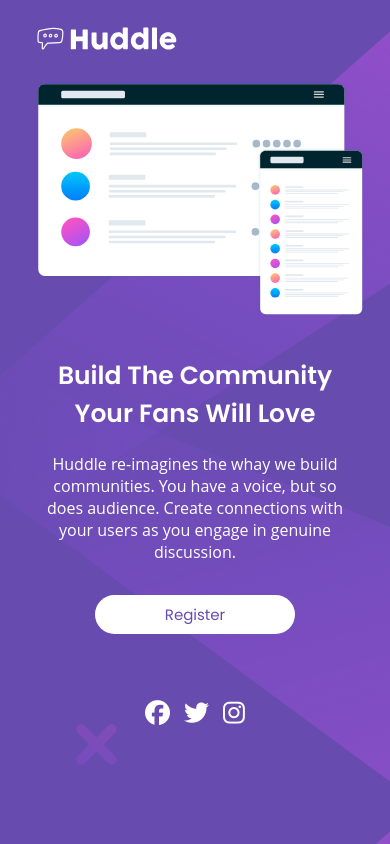
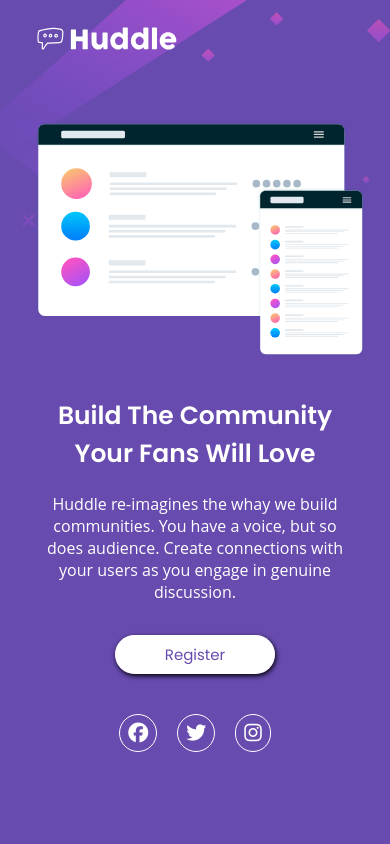
Before and after one commit to C10v15/Landing-Page-Hunddle, a plain HTML site: page index.html in a window 390 px wide. Drawn offline with Linux system fonts and the light colour scheme.

Commit message:
git commit -m “new”

```diff
--- a/index.html
+++ b/index.html
@@ -11,9 +11,6 @@
   <link rel="preconnect" href="https://fonts.googleapis.com">
   <link rel="preconnect" href="https://fonts.gstatic.com" crossorigin>
   <link href="https://fonts.googleapis.com/css2?family=Poppins:wght@400;600&display=swap" rel="stylesheet">
-
-  <link rel="preconnect" href="https://fonts.googleapis.com">
-  <link rel="preconnect" href="https://fonts.gstatic.com" crossorigin>
   <link href="https://fonts.googleapis.com/css2?family=Poppins&display=swap" rel="stylesheet">
 
   <link rel="stylesheet" href="./src/css/reset.css">
@@ -39,7 +36,7 @@
 
             <div class="conteudo-texto">
               <h1 class="titulo">
-                Build The Community <br>
+                Build The Community
                 Your Fans Will Love
             </h1>
 
@@ -70,13 +67,6 @@
         <i class="fa-brands fa-instagram"></i>
       </a>
     </div>
-
-     <!--  <div>
-        <p class="attribution">
-          Challenge by <a href="https://www.frontendmentor.io?ref=challenge" target="_blank">Frontend Mentor</a>.
-          Coded by <a href="#">Your Name Here</a>.
-        </p>
-      </div> -->
   </footer>
 </body>
 </html>
--- a/src/css/responsive.css
+++ b/src/css/responsive.css
@@ -5,14 +5,14 @@
  }
 
 .conteudo{
-    display: flex;
     flex-direction: column;
 
 }
 .conteudo img{
     width: 100%;
     max-width: 100%;
-    padding: 0 30px ;
+    padding: 0 30px;
+    margin-top: 40px;
 }
 
 .conteudo-texto{
@@ -26,8 +26,10 @@
     font-size: 25px;
 }
 .button .btn{
-padding: 9px 70px;
+padding: 9px 50px;
 }
+
+
 .footer{
     display: flex;
     justify-content: center;
@@ -38,9 +40,9 @@ padding: 9px 70px;
 .footer .rede-social .fa-facebook,
 .footer .rede-social .fa-twitter,
 .footer .rede-social .fa-instagram{
-    font-size: 25px;
-    margin-top: 30px;
-    padding: 5px;
+    font-size: 20px;
+    margin: 8px;
+    padding: 8px;
 
 }
 }
--- a/src/css/style.css
+++ b/src/css/style.css
@@ -1,12 +1,13 @@
-html{
-    max-width: 1440px;
 
-}
 body{
     background-color: var(--Violet);
     background-image: url(../images/bg-desktop.svg);
+    background-repeat: no-repeat;
+    background-size: contain;
 
-
+    max-width: 1440px;
+    margin: 0 auto;
+    min-height: 100vh;
 
 }
 
@@ -61,8 +62,9 @@ body{
    font-size: 15px;
    background-color: white;
    border-radius: 20px;
+   box-shadow: 1px 2px 5px black;
    color: var(--Violet);
-   padding: 8px 30px;
+   padding: 10px 40px;
 
 
 }
@@ -90,11 +92,15 @@ body{
     font-size: 30px;
     color: #fff;
     padding: 10px;
-    margin-top: -50px;
+    margin: -60px 10px;
+    border: 1px solid #fff;
+    border-radius: 25px;
+
 }
-.attribution {
-        font-size: 11px;
-        text-align: center; }
-    .attribution a {
-         color: var(--attribution);
-        }
+.rede-social .fa-facebook:hover,
+.rede-social .fa-twitter:hover,
+.rede-social .fa-instagram:hover{
+    color: var(--Soft-Magenta);
+    border: 1px solid var(--Soft-Magenta);
+    transition: color .3s;
+}
```
